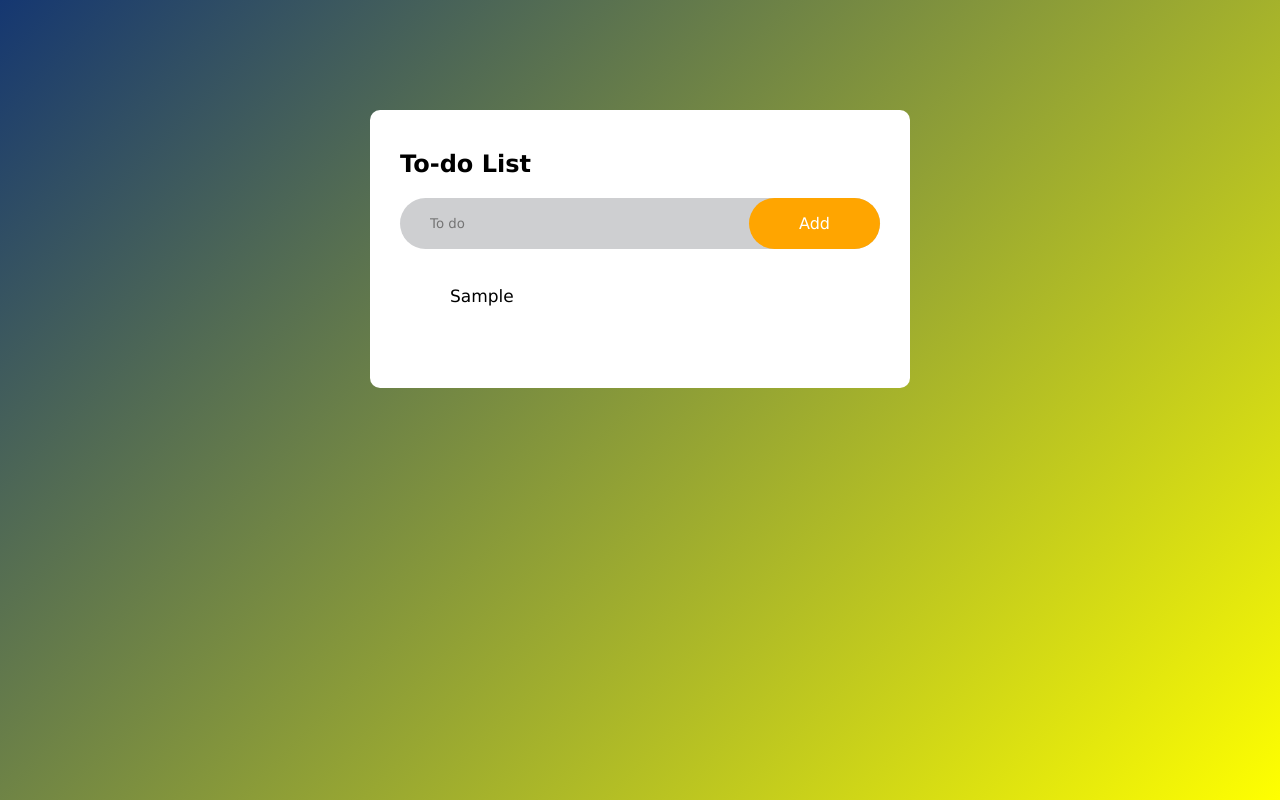
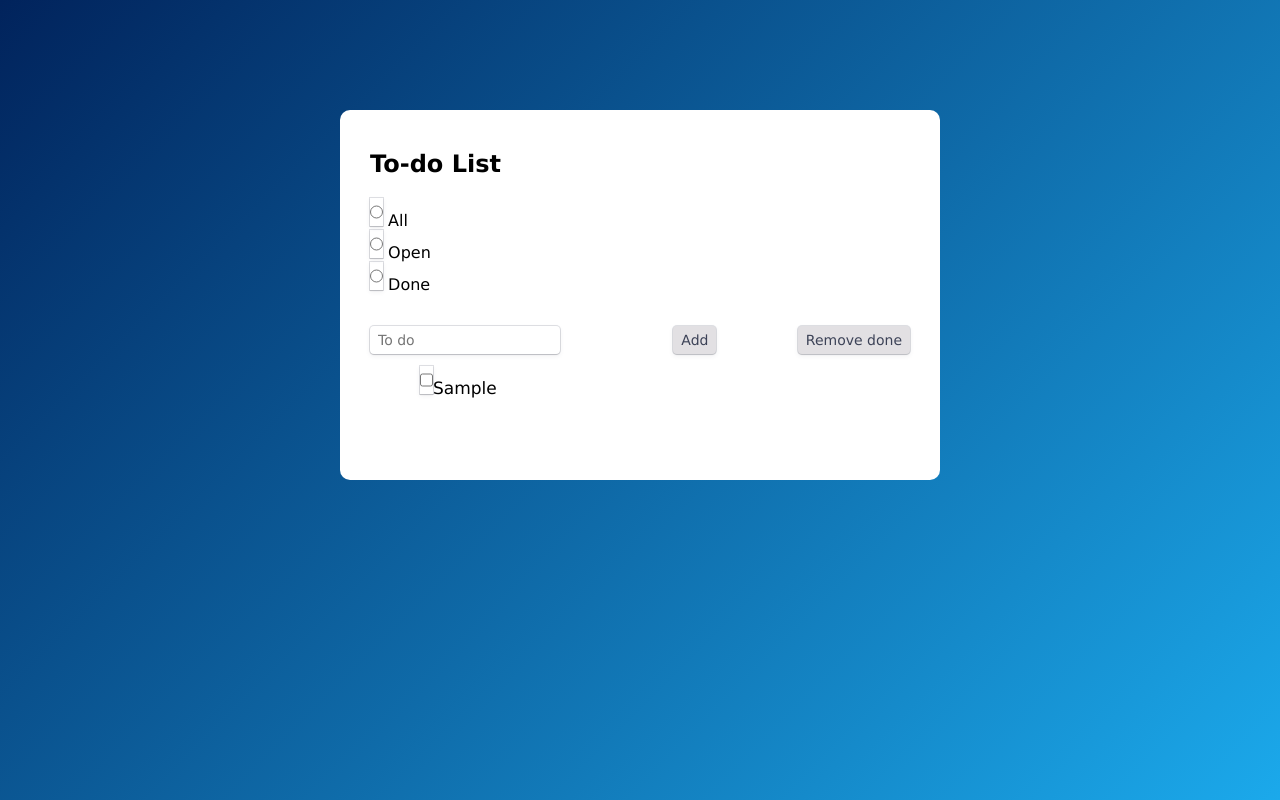
Before and after one commit to SonjaElena/todo-list, a plain HTML site: page index.html in a window 1280 px wide. Both pictures are taken after typing "Sample" into the empty fields and a click on the button "Add". Drawn offline with Linux system fonts and the light colour scheme.

Commit message:
feat: update

```diff
--- a/index.html
+++ b/index.html
@@ -12,9 +12,22 @@
     <div class="container">
         <div class="todo-app">
             <h2>To-do List </h2>
+
+            <div class="filter">
+                <input type="radio" id="fastCheckbox" onclick="toggleFilter(this)">
+                <label for="allCheckbox">All</label><br>
+
+                <input type="radio" id="openCheckbox" onclick="toggleFilter(this)">
+                <label for="openCheckbox">Open</label><br>
+
+                <input type="radio" id="doneCheckbox" onclick="toggleFilter(this)">
+                <label for="doneCheckbox">Done</label><br>
+            </div>
+
             <div class="row">
                 <input type="text" id="input-box" placeholder="To do">
-                <button onclick="addTask()">Add</button>
+                <button id="addTask" onclick="addTask()">Add</button>
+                <button id="removeTask" onclick="removeTask()">Remove done</button>
             </div>
             <ul id="list-container"></ul>
 
--- a/script.js
+++ b/script.js
@@ -1,14 +1,33 @@
 const inputBox = document.getElementById("input-box");
 const listContainer = document.getElementById("list-container");
 
+// Add
 function addTask() {
-  if (inputBox.value === "") {
-    alert("Write your todo down");
+  const listItems = Array.from(
+    document.getElementById("list-container").getElementsByTagName("li")
+  );
+  const double = listItems.some(
+    (item) =>
+      item.textContent.trim().toLowerCase() ===
+      inputBox.value.trim().toLowerCase()
+  );
+
+  if (inputBox.value === "" || double) {
+    alert("Write something down to add it to your list");
     return;
   }
 
   let li = document.createElement("li");
-  li.textContent = inputBox.value;
+  let checkBox = document.createElement("input");
+
+  checkBox.type = "checkbox";
+  checkBox.addEventListener("click", function () {
+    li.classList.toggle("checked");
+    saveData();
+  });
+
+  li.appendChild(checkBox);
+  li.appendChild(document.createTextNode(inputBox.value));
 
   listContainer.appendChild(li);
 
@@ -16,22 +35,32 @@ function addTask() {
   saveData();
 }
 
-// span.addEventListener("click", () => li.remove()); // Event-Listener für Löschen
+// Delete die gecheckten
+function removeTask() {
+  let checkboxes = document.querySelectorAll('input[type="checkbox"]');
 
-// listContainer.addEventListener(
-//   "click",
-//   function (e) {
-//     if (e.target.tagName === "LI") {
-//       e.target.classList.toggle("checked"); // Wenn auf das Li Objekt gerschrieben wird, dann wird es gechecked
-//       saveData();
-//     } else if (e.target.tagName === "SPAN") {
-//       e.target.parentElement.remove(); // Wenn auf das Kreuz gedrückt wird, dann wird das Element gelöscht
-//       saveData();
-//     }
-//   },
-//   false
-// );
+  checkboxes.forEach(function (checkbox) {
+    if (checkbox.checked) {
+      checkbox.parentElement.remove();
+      saveData();
+    }
+  });
+}
 
+// Filter
+function toggleFilter(checkbox) {
+  const radioButtons = document.querySelectorAll('.filter input[type="radio"]');
+
+  radioButtons.forEach((button) => {
+    if (button !== checkbox) {
+      button.checked = false;
+    }
+  });
+
+  saveData();
+}
+
+// Storage
 function saveData() {
   localStorage.setItem("data", listContainer.innerHTML);
 }
--- a/style.css
+++ b/style.css
@@ -9,13 +9,13 @@
 .container {
   width: 100%;
   min-height: 100vh;
-  background: linear-gradient(135deg, #153771, yellow);
+  background: linear-gradient(135deg, #01235c, rgb(27, 169, 235));
   padding: 10px;
 }
 
 .todo-app {
   width: 100%;
-  max-width: 540px;
+  max-width: 600px;
   background: white;
   margin: 100px auto 20px;
   padding: 40px 30px 70px;
@@ -25,7 +25,6 @@
 .todo-app h2 {
   color: black;
   display: flex;
-  align-items: center;
   margin-bottom: 20px;
 }
 
@@ -33,30 +32,40 @@
   display: flex;
   align-items: center;
   justify-content: space-between;
-  background: #cecfd1;
-  border-radius: 30px;
-  padding-left: 20px;
-  margin-bottom: 25px;
+  margin-top: 2rem;
 }
 
-input {
-  flex: 1;
-  border: none;
-  outline: none;
-  background: transparent;
-  padding: 10px;
-  font-weight: 14px;
+input,
+button {
+  border: 0;
+  outline: 0;
+  cursor: pointer;
+  color: rgb(60, 66, 87);
+  box-shadow: rgb(0 0 0 / 0%) 0px 0px 0px 0px, rgb(0 0 0 / 0%) 0px 0px 0px 0px,
+    rgb(0 0 0 / 12%) 0px 1px 1px 0px, rgb(60 66 87 / 16%) 0px 0px 0px 1px,
+    rgb(0 0 0 / 0%) 0px 0px 0px 0px, rgb(0 0 0 / 0%) 0px 0px 0px 0px,
+    rgb(60 66 87 / 8%) 0px 2px 5px 0px;
+  border-radius: 4px;
+  font-size: 14px;
+  font-weight: 500;
+  padding: 4px 8px;
+  display: inline-block;
+  min-height: 28px;
+  transition: background-color 0.24s, box-shadow 0.24s;
+  :hover {
+    box-shadow: rgb(0 0 0 / 0%) 0px 0px 0px 0px, rgb(0 0 0 / 0%) 0px 0px 0px 0px,
+      rgb(0 0 0 / 12%) 0px 1px 1px 0px, rgb(60 66 87 / 16%) 0px 0px 0px 1px,
+      rgb(0 0 0 / 0%) 0px 0px 0px 0px, rgb(60 66 87 / 8%) 0px 3px 9px 0px,
+      rgb(60 66 87 / 8%) 0px 2px 5px 0px;
+  }
 }
 
 button {
-  border: none;
-  outline: none;
-  padding: 16px 50px;
-  background: orange;
-  color: white;
-  font-size: 16px;
-  cursor: pointer;
-  border-radius: 40px;
+  background-color: rgb(226, 224, 227);
+}
+
+#addTask {
+  margin-left: 2rem;
 }
 
 ul li {
```
